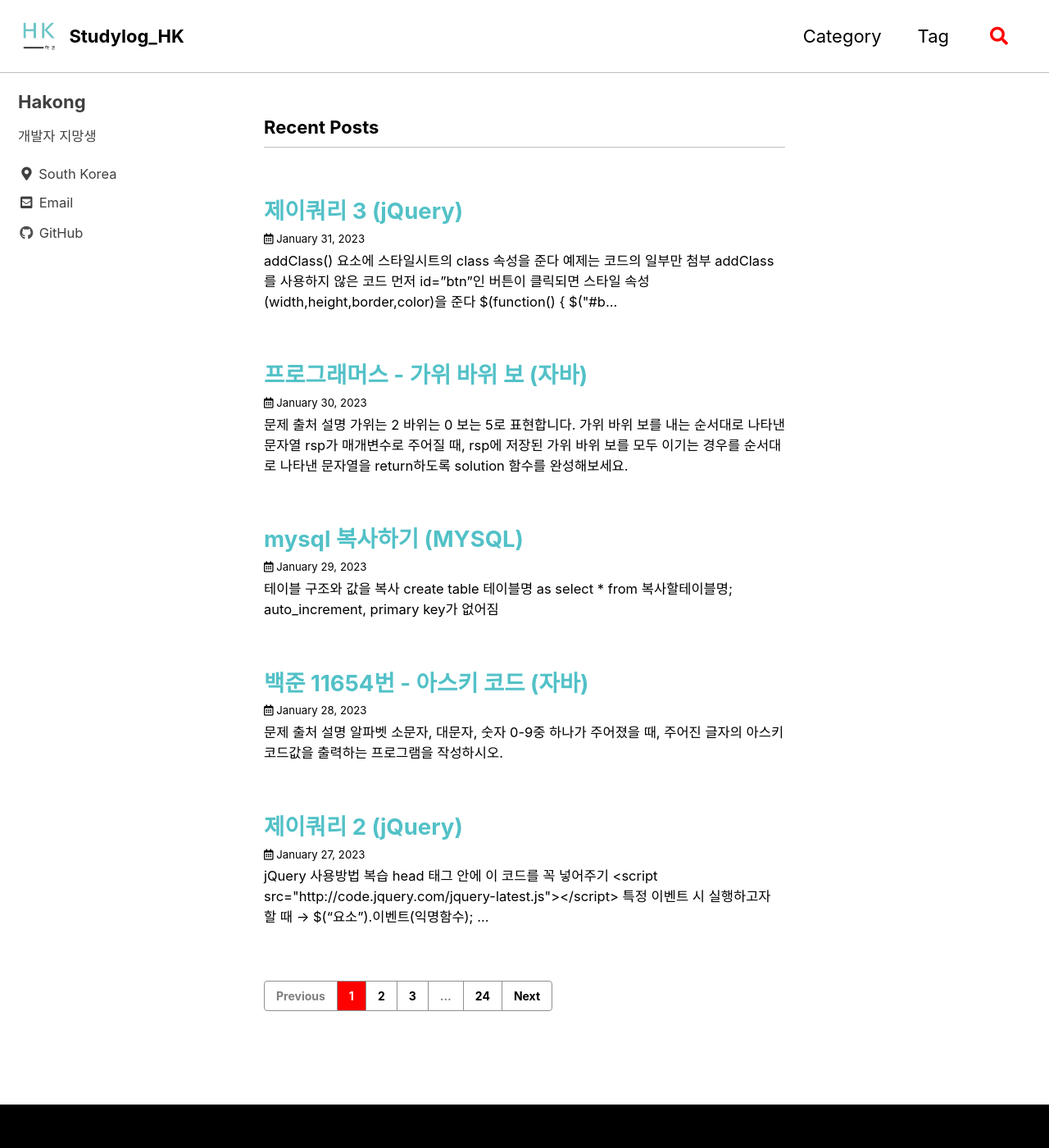
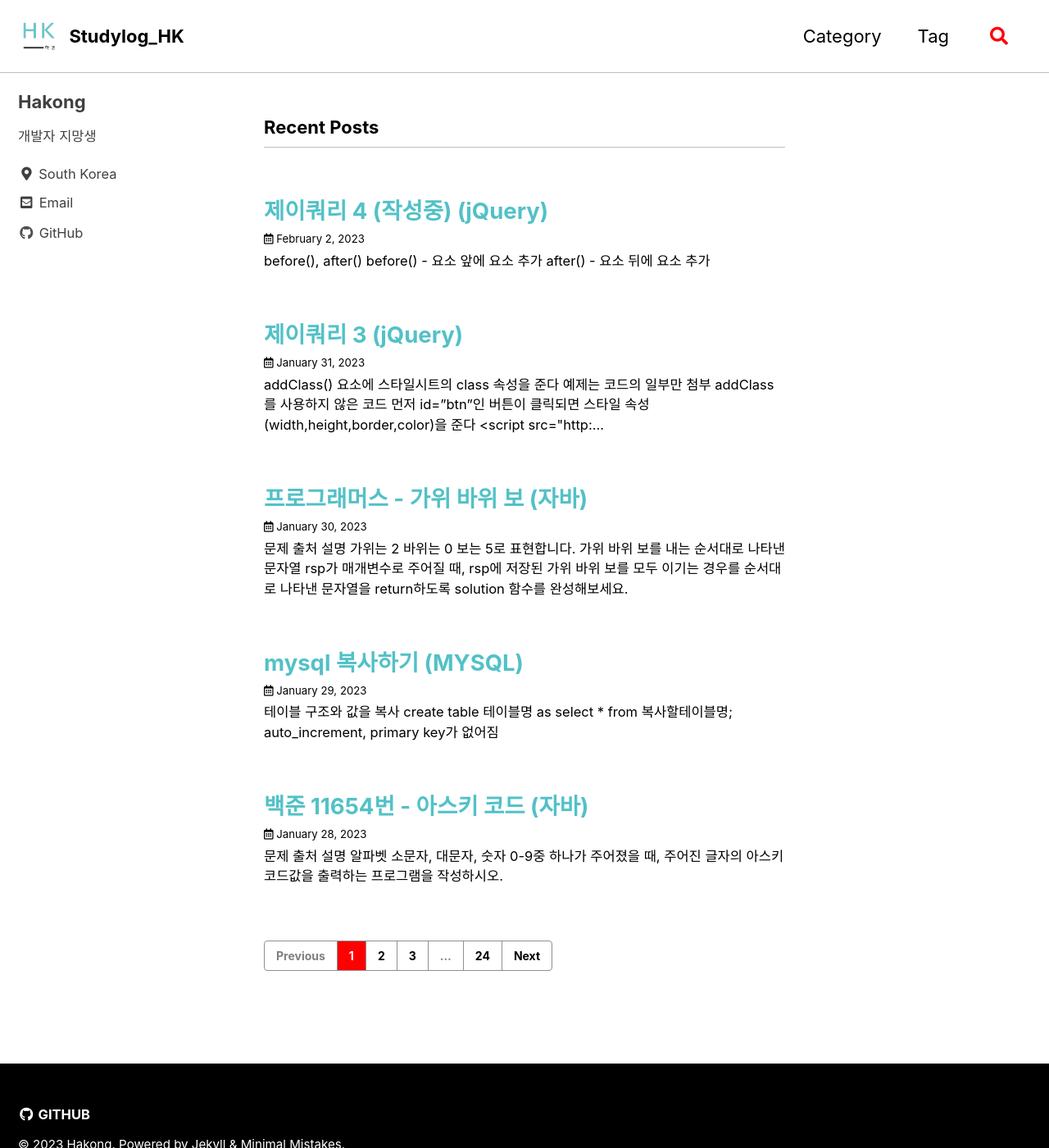
Before and after one commit to xxxjoyxxx/xxxjoyxxx.github.io, a Jekyll site: the page built from index.html, in a window 1280 px wide and 1400 px high. Shown: the whole window at 82% size. Built offline with Jekyll 4.4.1, drawn with Linux system fonts in a browser that asks for light colours; cached includes are drawn as plain includes; some web fonts are replaced; the list of posts is cut into pages by our own code.

Commit message:
update post

````diff
--- /dev/null
+++ b/_posts/2023-02-02-0202review.md
@@ -0,0 +1,99 @@
+---
+layout: single
+title: 제이쿼리 4 (작성중) (jQuery)
+categories: Review
+tag: [jQuery]
+toc: true
+toc_sticky: true
+---
+
+### before(), after()
+before() - 요소 앞에 요소 추가 <br/>
+after() - 요소 뒤에 요소 추가 <br/>
+<br/>
+
+#### 예제 1
+```jsp
+<%@ page language="java" contentType="text/html; charset=UTF-8"
+    pageEncoding="UTF-8"%>
+<!DOCTYPE html>
+<html>
+<head>
+<meta charset="UTF-8">
+<title>Insert title here</title>
+	<script src="http://code.jquery.com/jquery-latest.js"></script>
+	<script>
+		$(function()
+		{
+			$("#bb").before("하나");
+			$("#bb").after("셋");
+		});
+	</script>
+</head>
+<body>
+<span id="bb"> 둘 </span>
+</body>
+</html>
+```
+결과 - 하나 둘 셋 <br/>
+<br/>
+
+참고 예제) css 가상요소 ::before와 ::after
+```jsp
+<%@ page language="java" contentType="text/html; charset=UTF-8"
+    pageEncoding="UTF-8"%>
+<!DOCTYPE html>
+<html>
+<head>
+<meta charset="UTF-8">
+<title>Insert title here</title>
+	<style>
+		#aa::after {
+			content:"33";
+		}
+		#aa::before {
+			content:"11";
+		}
+	</style>
+</head>
+<body>
+	<span id="aa"> 22 </span>
+</body>
+</html>
+```
+결과 - 11 22 33
+<br/>
+
+#### 예제2
+
+```jsp
+<%@ page language="java" contentType="text/html; charset=UTF-8"
+    pageEncoding="UTF-8"%>
+<!DOCTYPE html>
+<html>
+<head>
+<meta charset="UTF-8">
+<title>Insert title here</title>
+	<script src="http://code.jquery.com/jquery-latest.js"></script>
+	<script>
+		$(function()
+		{
+			$("#cc").click(function()
+			{
+				$("#cc").after($("#aa"));
+			});
+		});
+	</script>
+</head>
+<body>	<!-- jquery_after2.jsp -->
+	<div id="aa">
+		<span id="bb"> Hello </span> <b> 안녕 </b>
+	</div>
+	<hr>
+	<div id="cc"> 클릭해보세요 </div>
+</body>
+</html>
+```
+함수실행 전 & 실행 후 <br/>
+![1](/assets/images/0202-1.png)
+![2](/assets/images/0202-2.png)
````
Also changed, not shown: _posts/2023-01-31-0131review.md (+18 -0 lines), assets/images/0202-1.png (added), assets/images/0202-2.png (added).
